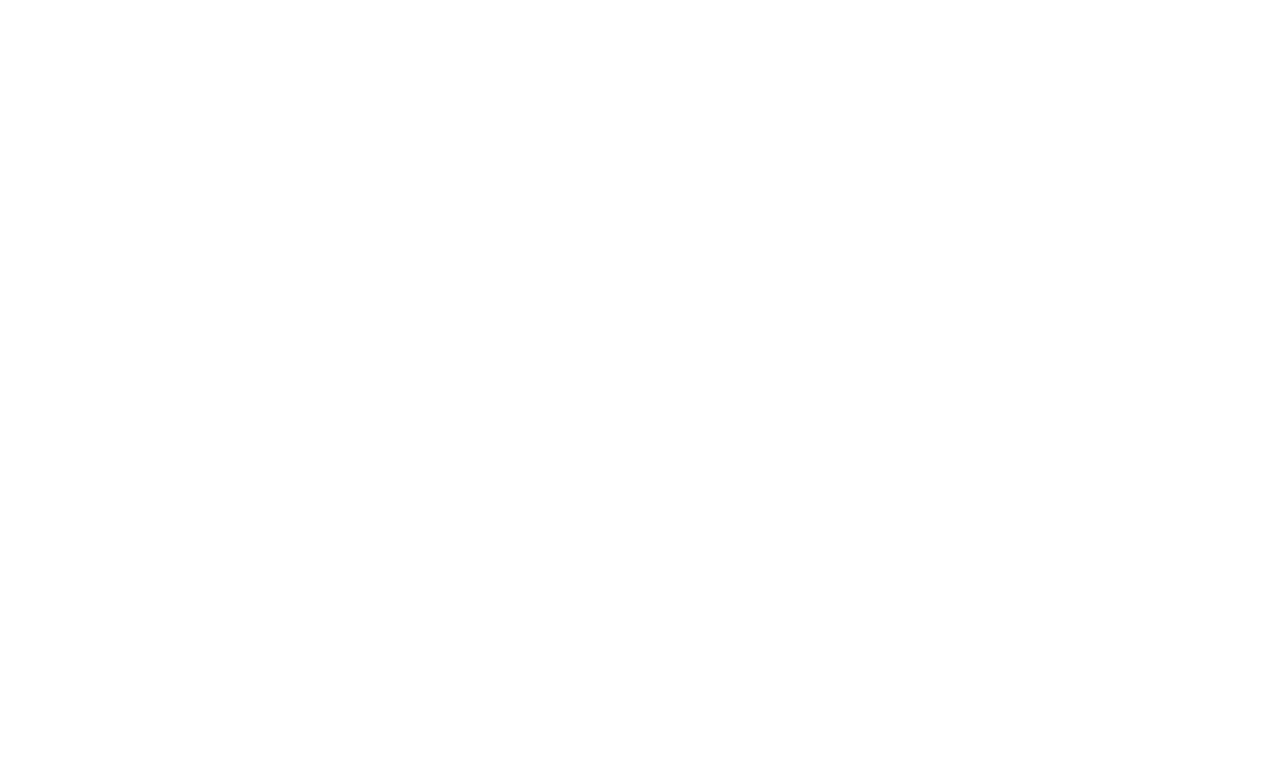
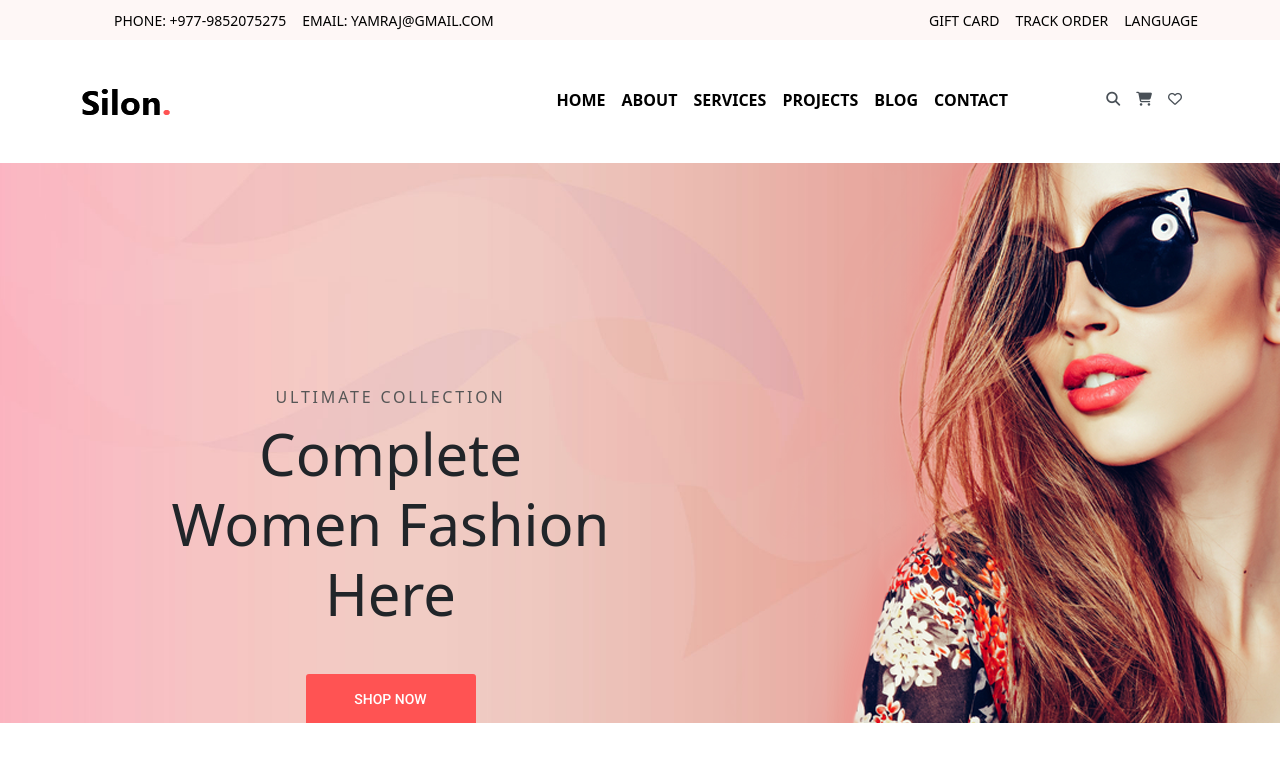
Before and after one commit to YamrajShrestha/silon-online-shopping, a plain HTML site: page index.html in a window 1280 px wide. Drawn offline with nearby package versions, Linux system fonts and the light colour scheme.

Commit message:
header, navbar & banner section completed

```diff
--- a/css/style.css
+++ b/css/style.css
@@ -15,10 +15,68 @@ body {
 }
 ul {
   list-style: none;
+  margin-bottom: 0 !important;
+}
+ul li a {
+  text-decoration: none;
+  color: var(--black);
+}
+.top-header {
+  background-color: #fef7f6;
+}
+.logo {
+  width: 88px;
+}
+.banner {
+  background: url(../img/bg-1.jpg);
+  background-position: top center;
+  background-repeat: no-repeat;
+  background-size: cover;
+  overflow: hidden;
+  height: 70vh;
+  padding: 0;
+}
+.banner .banner-content {
+  max-width: 475px;
+  float: right;
+  width: 100%;
+  text-align: center;
+}
+.banner .banner-content .tagline {
+  display: block;
+  margin-bottom: 15px;
+  color: #565656;
+  font-weight: 500;
+  line-height: 0.8;
+  letter-spacing: 2.8px;
+  text-transform: uppercase;
+}
+.banner .banner-content h1 {
+  font-weight: 500;
+  font-size: 58px;
+  line-height: 70px;
+  margin-bottom: 45px;
+}
+.btn-default {
+  font-family: "Roboto", sans-serif;
+  background-color: var(--red);
+  border-radius: 3px;
+  color: #fff;
+  text-transform: uppercase;
+  text-decoration: none;
+  text-align: center;
+  display: inline-block;
+  font-size: 14px;
+  font-weight: 500;
+  line-height: 0.8;
+  min-width: 170px;
+  padding: 20px 25px;
+}
+.sec-title {
+  font-size: 36px;
+  text-align: center;
+  text-transform: uppercase;
   margin-bottom: 0;
-}
-a {
-  text-decoration: none;
 }
 .text {
   margin-bottom: 0;
@@ -28,45 +86,3 @@ a {
   font-weight: 400;
   font-size: 14px;
 }
-.small-text {
-  font-family: "Roboto", sans-serif;
-  font-size: 11px;
-  font-weight: 300;
-  line-height: 27px;
-  color: var(--black);
-}
-.btn-default {
-  font-family: "Roboto", sans-serif;
-  background-color: var(--red);
-  border-radius: 3px;
-  color: #fff;
-  text-transform: uppercase;
-  display: inline-block;
-  font-size: 14px;
-  font-weight: 500;
-  line-height: 0.8;
-  text-transform: capitalize;
-  min-width: 170px;
-  padding: 20px 25px;
-}
-.sec-title {
-  font-size: 36px;
-  text-align: center;
-  text-transform: uppercase;
-  margin-bottom: 0;
-}
-.banner-content {
-  font-weight: 500;
-  font-size: 58px;
-  line-height: 70px;
-  margin-bottom: 45px;
-}
-.tagline {
-  color: #565656;
-  display: inline-block;
-  font-weight: 500;
-  line-height: 0.8;
-  letter-spacing: 2.8px;
-  margin-bottom: 0;
-  text-transform: uppercase;
-}
--- a/index.html
+++ b/index.html
@@ -1,16 +1,129 @@
 <!DOCTYPE html>
 <html lang="en">
-<head>
-    <meta charset="UTF-8">
-    <meta name="viewport" content="width=device-width, initial-scale=1.0">
+  <head>
+    <meta charset="UTF-8" />
+    <meta name="viewport" content="width=device-width, initial-scale=1.0" />
     <title>Document</title>
-    <link rel="stylesheet" href="css/style.css">
-    <link rel="stylesheet" href="https://cdn.jsdelivr.net/npm/bootstrap@5.3.2/dist/css/bootstrap.min.css">
-</head>
-<body>
+    <link rel="stylesheet" href="css/style.css" />
+    <link
+      rel="stylesheet"
+      href="https://cdn.jsdelivr.net/npm/bootstrap@5.3.2/dist/css/bootstrap.min.css"
+    />
+  </head>
+  <body>
+    <!-- HEADER SECTION STARTS -->
+    <header>
+      <div class="top-header text-uppercase py-2">
+        <div class="container">
+          <div class="row justify-content-between align-items-center">
+            <div class="col-lg-6">
+              <ul class="d-flex gap-3">
+                <li>
+                  <a href="#"><small>phone: +977-9852075275</small></a>
+                </li>
+                <li>
+                  <a href="#"><small>email: yamraj@gmail.com</small></a>
+                </li>
+              </ul>
+            </div>
+            <div class="col-lg-6">
+              <ul class="d-flex gap-3 justify-content-end">
+                <li>
+                  <a href="#"><small>gift card</small></a>
+                </li>
+                <li>
+                  <a href="#"><small>track order</small></a>
+                </li>
+                <li>
+                  <a href="#"><small>language</small></a>
+                </li>
+              </ul>
+            </div>
+          </div>
+        </div>
+      </div>
+    </header>
+    <!-- HEADER SECTION ENDS -->
+
+    <!-- NAVBAR SECTION STARTS -->
+    <nav>
+      <div class="container py-5">
+        <div class="row text-uppercase">
+          <div class="col-lg-2">
+            <div class="logo">
+              <img src="img/logo.png" alt="" class="w-100" />
+            </div>
+          </div>
+          <div class="col-lg-8">
+            <ul class="d-flex gap-3 justify-content-end">
+              <li>
+                <a href="#"><strong>Home</strong></a>
+              </li>
+              <li>
+                <a href="#"><strong>About</strong></a>
+              </li>
+              <li>
+                <a href="#"><strong>Services</strong></a>
+              </li>
+              <li>
+                <a href="#"><strong>Projects</strong></a>
+              </li>
+              <li>
+                <a href="#"><strong>Blog</strong></a>
+              </li>
+              <li>
+                <a href="#"><strong>Contact</strong></a>
+              </li>
+            </ul>
+          </div>
+          <div class="col-lg-2">
+            <small class="d-flex justify-content-end">
+              <a href="#"
+                ><i
+                  class="me-3 text-dark-emphasis fa-solid fa-magnifying-glass"
+                ></i
+              ></a>
+              <a href="#"
+                ><i
+                  class="me-3 text-dark-emphasis fa-solid fa-cart-shopping"
+                ></i
+              ></a>
+              <a href="#"
+                ><i class="me-3 text-dark-emphasis fa-regular fa-heart"></i
+              ></a>
+            </small>
+          </div>
+        </div>
+      </div>
+    </nav>
+    <!-- NAVBAR SECTION ENDS -->
+
+    <!-- BANNER SECTION STARTS -->
+    <section class="banner position-relative">
+      <div class="container-fluid">
+        <div class="row align-items-center">
+          <div class="col-md-6 order-1 order-md-0">
+            <div class="banner-content">
+              <span class="tagline">ultimate collection</span>
+              <h1>Complete Women Fashion Here</h1>
+              <a href="#" class="btn-default">shop now</a>
+            </div>
+          </div>
+          <div class="col-md-6 order-0 order-md-1">
+            <div class="ban-img">
+              <img src="img/ban-1.png" alt="" />
+            </div>
+          </div>
+        </div>
+      </div>
+    </section>
+    <!-- BANNER SECTION ENDS -->
 
     <script src="js/main.js"></script>
     <script src="https://cdn.jsdelivr.net/npm/bootstrap@5.3.2/dist/js/bootstrap.bundle.min.js"></script>
-    <script src="https://kit.fontawesome.com/dff782aac6.js" crossorigin="anonymous"></script>
-</body>
+    <script
+      src="https://kit.fontawesome.com/dff782aac6.js"
+      crossorigin="anonymous"
+    ></script>
+  </body>
 </html>
```
